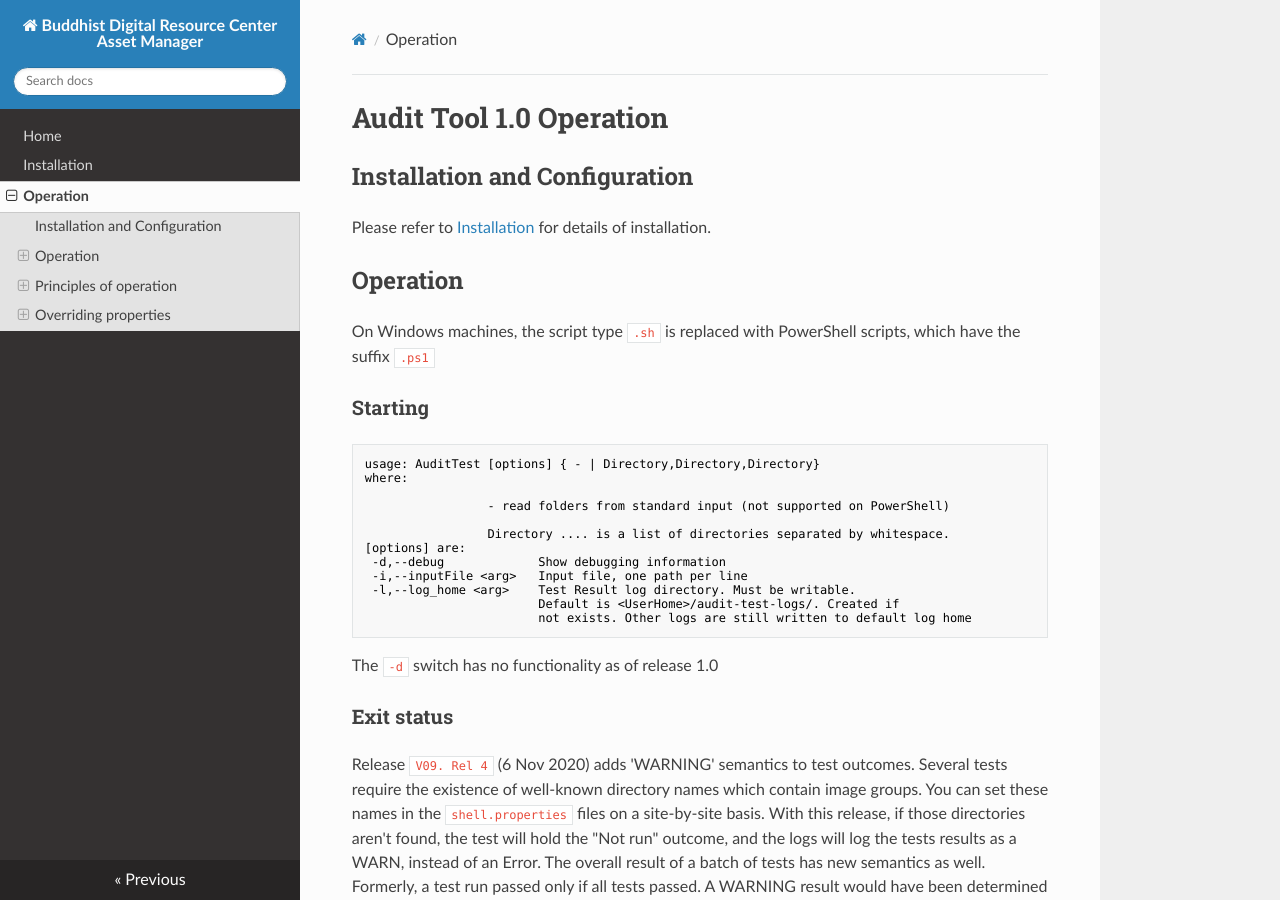
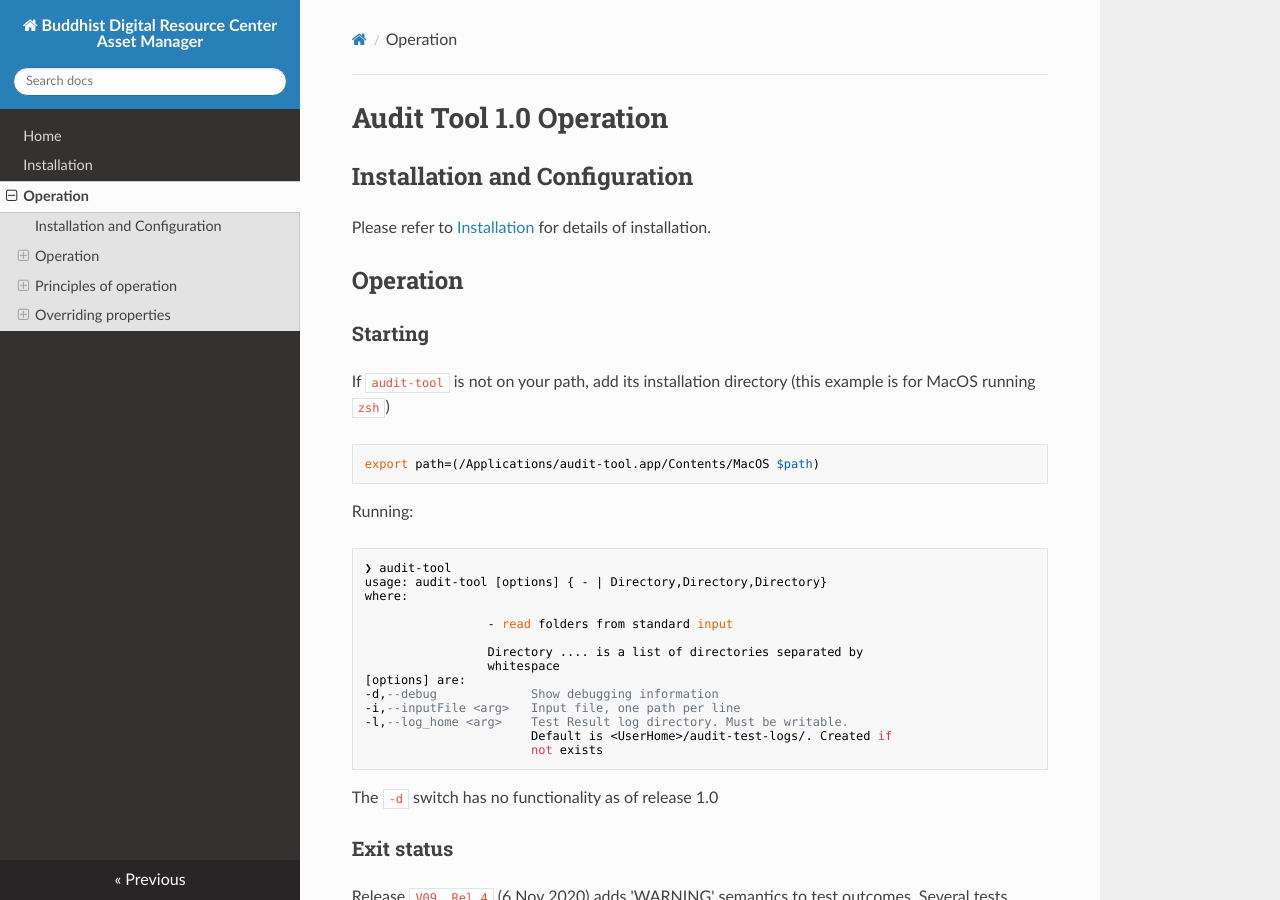
Before and after one commit to buda-base/asset-manager, an MkDocs documentation site: the page built from docs/user/AuditTool/AuditToolOperation-1.0.md, in a window 1280 px wide and 900 px high. Built offline with MkDocs 1.6.1, drawn with Linux system fonts in a browser that asks for light colours; nearby versions of some CDN libraries.

Commit message:
Fix doc bug

````diff
--- a/docs/user/AuditTool/AuditToolOperation-1.0.md
+++ b/docs/user/AuditTool/AuditToolOperation-1.0.md
@@ -3,23 +3,33 @@
 Please refer to [Installation](./Install-1.0.md) for details of installation.
 
 ## Operation
-On Windows machines, the script type `.sh` is replaced with PowerShell scripts, which have the suffix `.ps1`
 ### Starting
 
-```psv
-usage: AuditTest [options] { - | Directory,Directory,Directory}
+If `audit-tool` is not on your path, add its installation directory (this example is for MacOS running `zsh`)
+
+```
+export path=(/Applications/audit-tool.app/Contents/MacOS $path)
+```
+
+Running:
+
+```
+❯ audit-tool
+usage: audit-tool [options] { - | Directory,Directory,Directory}
 where:
 
-                 - read folders from standard input (not supported on PowerShell)
+                 - read folders from standard input
 
-                 Directory .... is a list of directories separated by whitespace.
+                 Directory .... is a list of directories separated by
+                 whitespace
 [options] are:
- -d,--debug             Show debugging information
- -i,--inputFile <arg>   Input file, one path per line
- -l,--log_home <arg>    Test Result log directory. Must be writable.
-                        Default is <UserHome>/audit-test-logs/. Created if
-                        not exists. Other logs are still written to default log home
+-d,--debug             Show debugging information
+-i,--inputFile <arg>   Input file, one path per line
+-l,--log_home <arg>    Test Result log directory. Must be writable.
+                       Default is <UserHome>/audit-test-logs/. Created if
+                       not exists
 ```
+
 
 The `-d` switch has no functionality as of release 1.0
 ### Exit status
````
Also changed, not shown: docs/user/images/AuditTestClass.png (added), docs/user/images/AuditTestConfig.png (added).
